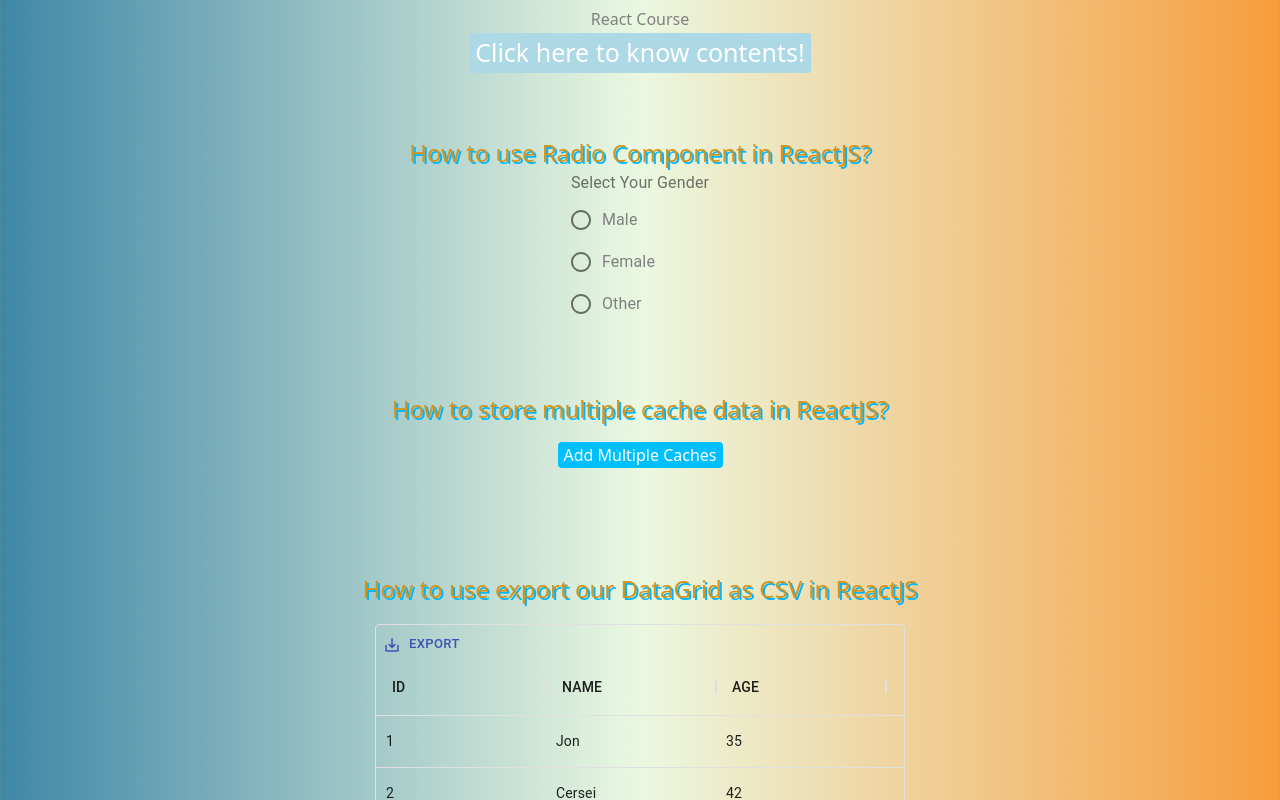
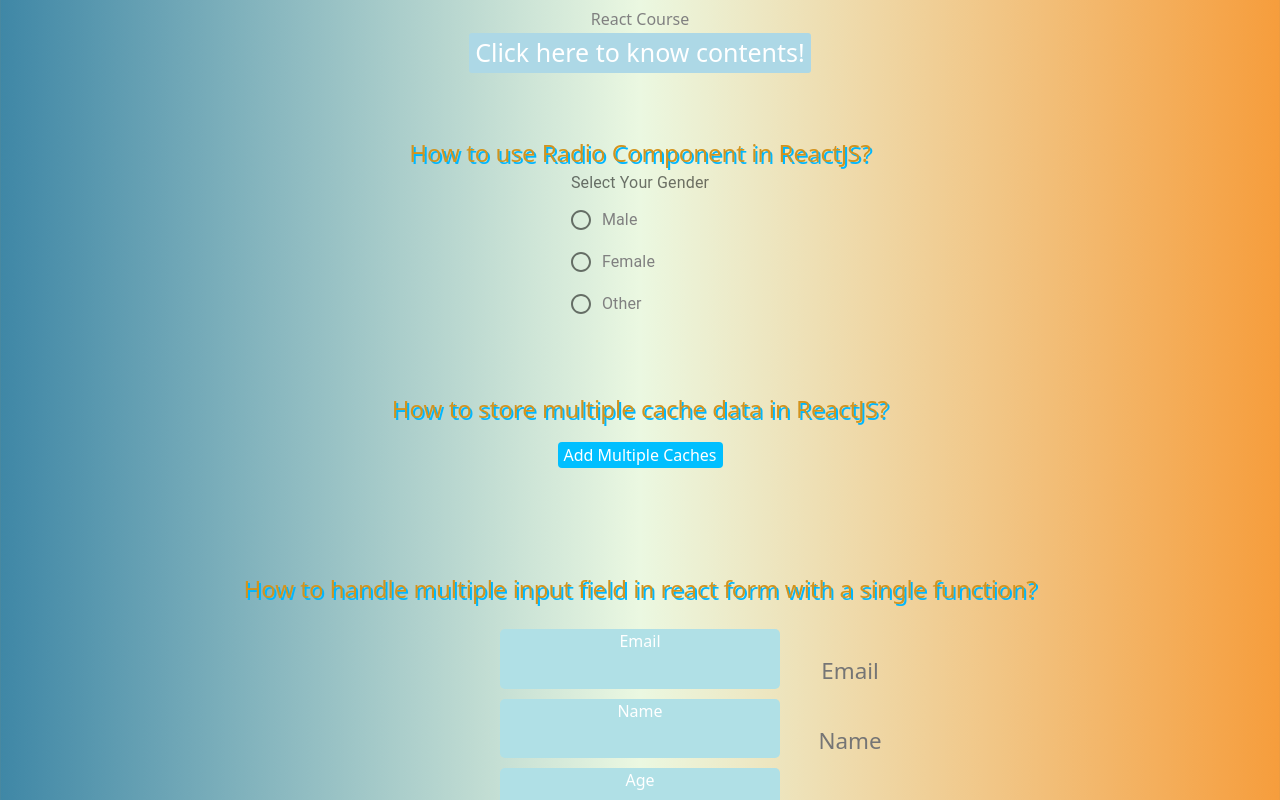
Before and after one commit to norikokono/JavaScript_and_I, a React (Create React App) app: page /todo in a window 1280 px wide. Shown: the part 2000-2800 px from the top of the page. Built offline with nearby package versions, Linux system fonts and the light colour scheme; a web font is replaced by a local one.

Commit message:
suspended using @material-ui

```diff
--- a/src/components/ToDo/ToDo.js
+++ b/src/components/ToDo/ToDo.js
@@ -16,7 +16,7 @@ import NoConstructorClass from './NoConstructorClass';
 import NoConstructorClass2 from './NoConstructorClass2';
 import RadioButtons from './RadioButtons';
 import Cache from './Cache';
-import ExportData from './ExportData';
+// import ExportData from './ExportData';
 import Form from './Form';
 import BoxList from './BoxList';
 
@@ -123,7 +123,7 @@ function ToDo() {
         <NoConstructorClass2 />
         <RadioButtons />
         <Cache />
-        <ExportData />
+        {/* <ExportData /> */}
         <Form />
         <BoxList />
       </div>
```
